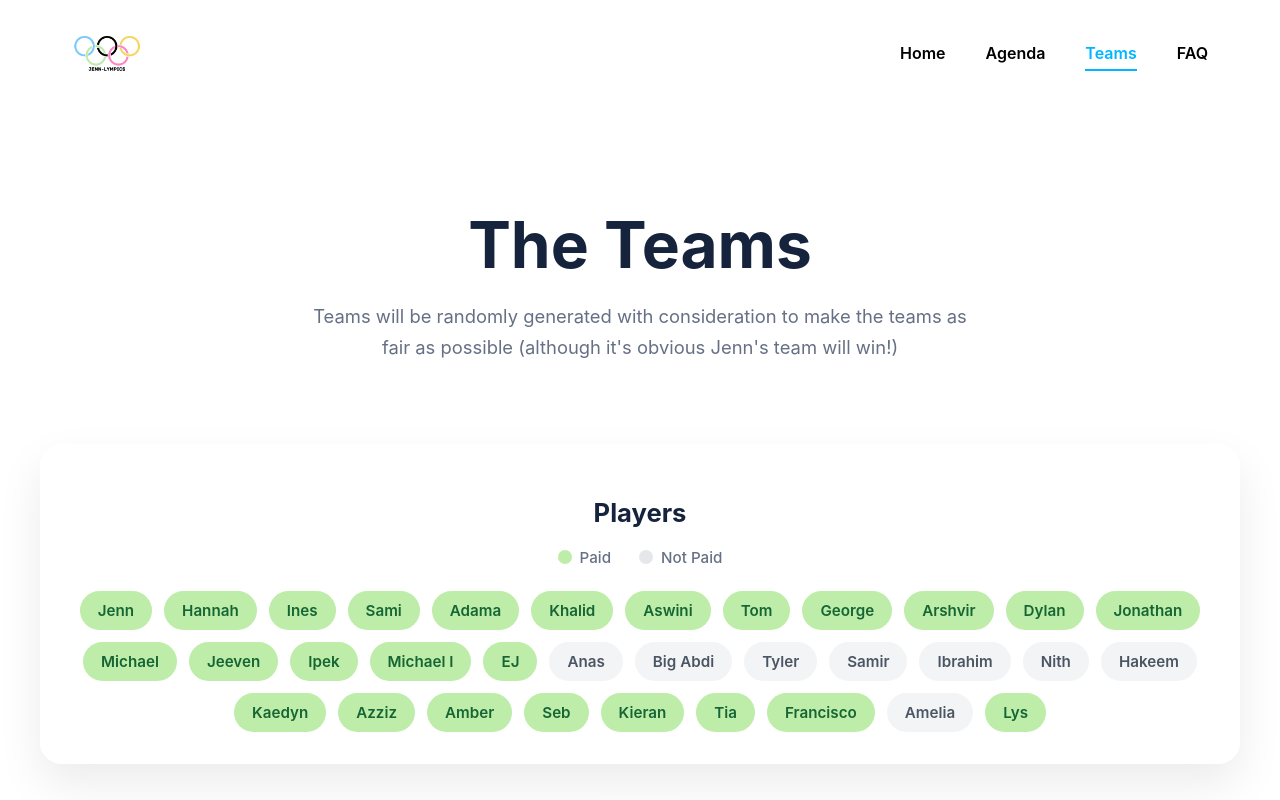
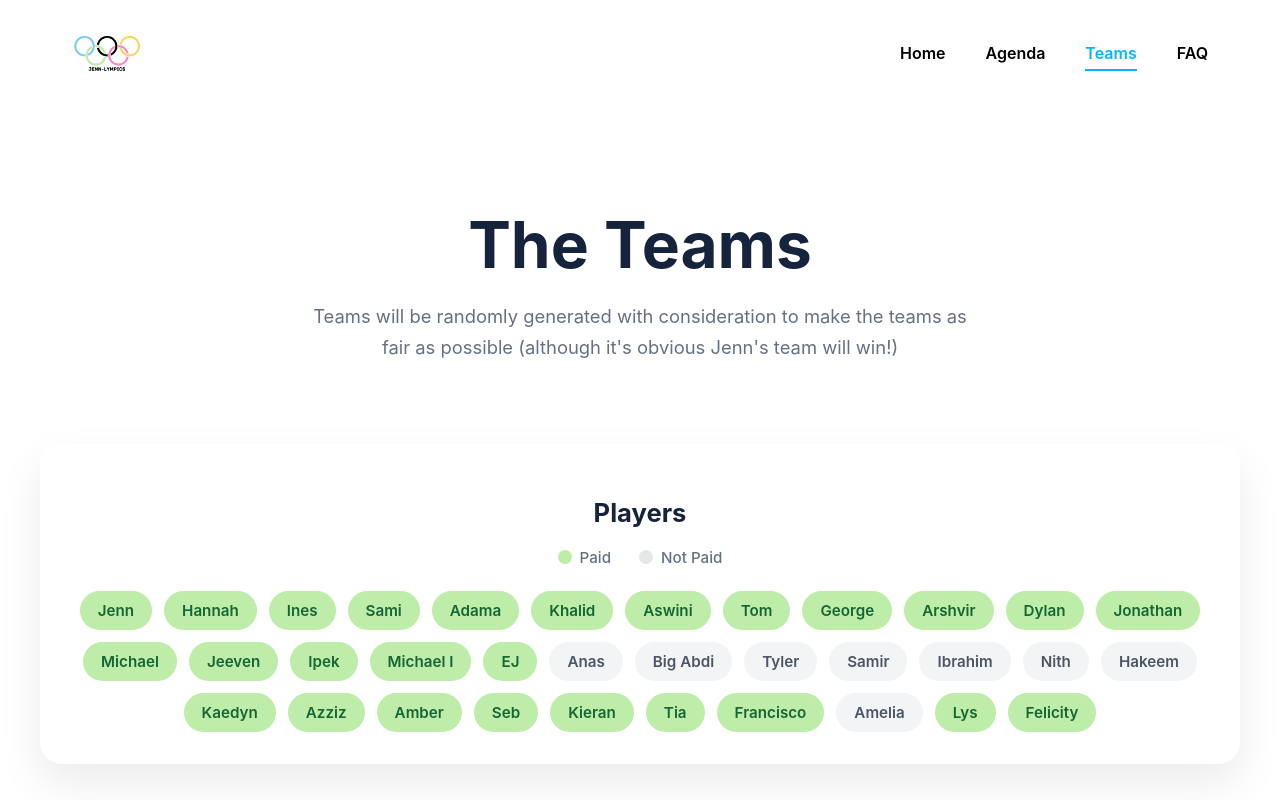
Before and after one commit to Jennipham/jenn-lympics, a React (Vite) app in the folder jenn-lympics-website/: page /teams in a window 1280 px wide. Shown: the top 800 px of the page. Built offline with nearby package versions, Linux system fonts and the light colour scheme.

Commit message:
Add Felicity to the list of players

```diff
--- a/jenn-lympics-website/src/components/Teams/players.ts
+++ b/jenn-lympics-website/src/components/Teams/players.ts
@@ -32,4 +32,5 @@ export const players = [
         { name: "Francisco", paid: true },
         { name: "Amelia", paid: false },
         { name: "Lys", paid: true },
+        { name: "Felicity", paid: true },
 ];
```
